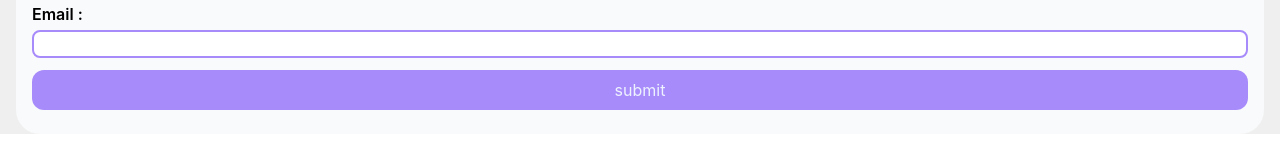
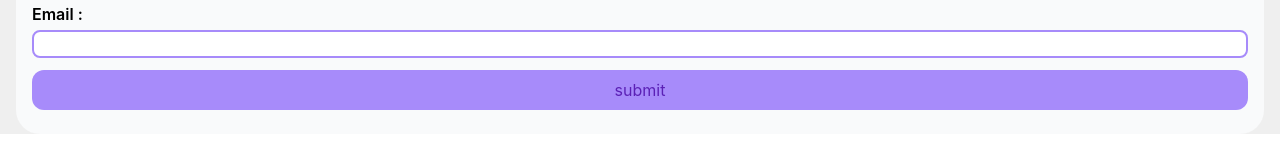
Before and after one commit to alireza921/ExpenseTracker, a React (Create React App) app: page /login in a window 1280 px wide. Shown: the part 178-338 px from the top of the page. Built offline with nearby package versions, Linux system fonts and the light colour scheme.

Commit message:
add Formik Library to LoginPage

```diff
--- a/package.json
+++ b/package.json
@@ -6,12 +6,14 @@
     "@testing-library/jest-dom": "^5.16.4",
     "@testing-library/react": "^13.2.0",
     "@testing-library/user-event": "^13.5.0",
+    "formik": "^2.2.9",
     "react": "^18.1.0",
     "react-dom": "^18.1.0",
     "react-icons": "^4.4.0",
     "react-router-dom": "^6.3.0",
     "react-scripts": "5.0.1",
-    "web-vitals": "^2.1.4"
+    "web-vitals": "^2.1.4",
+    "yup": "^0.32.11"
   },
   "scripts": {
     "start": "react-scripts start",
--- a/src/pages/loginPage/loginPage.js
+++ b/src/pages/loginPage/loginPage.js
@@ -1,53 +1,77 @@
 import { useState } from "react";
 import { useAuth, useAuthAction } from "../../context/auth/auhContextProvider";
 import { useNavigate } from "react-router-dom";
+import { useFormik } from "formik";
+import * as yup from "yup";
+const initialValues = {
+  name: "",
+  email: "",
+};
+
+const validationSchema = yup.object({
+  name: yup
+    .string()
+    .required("Name is Required !")
+    .min(6, "Minimum 6 charachter "),
+  email: yup.string().email("Email Is Invalid !").required("Email is Required"),
+});
 
 const LoginPage = () => {
-  const navigate = useNavigate() ;
-  const auth = useAuth();
+  const navigate = useNavigate();
   const setAuth = useAuthAction();
-  const [login, setLogin] = useState({
-    name: "",
-    email: "",
-  });
-  const changeHandler = (e) => {
-    console.log(e.target.value);
-    setLogin({ ...login, [e.target.name]: e.target.value });
+
+  const onSubmit = (values, { resetForm }) => {
+    setAuth(values);
+    console.log("values");
+    resetForm({ values: "" });
+    navigate("/");
   };
 
-  const submitFormHandler = (e) => {
-    e.preventDefault();
-    setAuth(login);
-    console.log(auth);
-    setLogin({
-      name : "" , email: ""
-    })
-    navigate('/')
-  };
+  const formik = useFormik({
+    initialValues,
+    onSubmit,
+    validationSchema,
+    validateOnMount: true,
+  });
 
   return (
-    <form onSubmit={submitFormHandler}>
-      <div className="my-4">
-        <label className="font-semibold "> Name : </label>
+    <form onSubmit={formik.handleSubmit}>
+      <div className='my-4'>
+        <label className='font-semibold '> Name : </label>
         <input
           type='text'
-          onChange={changeHandler}
-          value={login.name}
+          onChange={formik.handleChange}
+          onBlur={formik.handleBlur}
+          value={formik.values.name}
           name='name'
           className='border-2 border-violet-400 rounded-lg px-1 outline-none w-full my-1 '
         />
+        {formik.errors.name && formik.touched.name && (
+          <div className='text-red-600 mb-1'> {formik.errors.name} </div>
+        )}
       </div>
-      <div >
-        <label className="font-semibold " > Email : </label>
+      <div>
+        <label className='font-semibold '> Email : </label>
         <input
           type='email'
-          onChange={changeHandler}
-          value={login.email}
+          onChange={formik.handleChange}
+          onBlur={formik.handleBlur}
+          value={formik.values.email}
           name='email'
           className='border-2 border-violet-400 rounded-lg px-1 outline-none w-full my-1'
         />
+        {formik.errors.email && formik.touched.email && (
+          <div className='text-red-600 mb-1'> {formik.errors.email} </div>
+        )}
       </div>
-      <button className=" border-solid w-full bg-violet-400 p-2 text-indigo-50 my-2 rounded-xl"> submit </button>
+      <button
+        disabled={!formik.isValid}
+        type='submit'
+        className={`${
+          !formik.isValid && "bg-gray-200 text-violet-800 cursor-not-allowed"
+        } ${" border-solid w-full bg-violet-400 p-2 text-indigo-50 my-2 rounded-xl"}`}>
+        submit
+      </button>
     </form>
   );
 };
```
Also changed, not shown: 1 other file (tests, documents, lock files or other folders).
